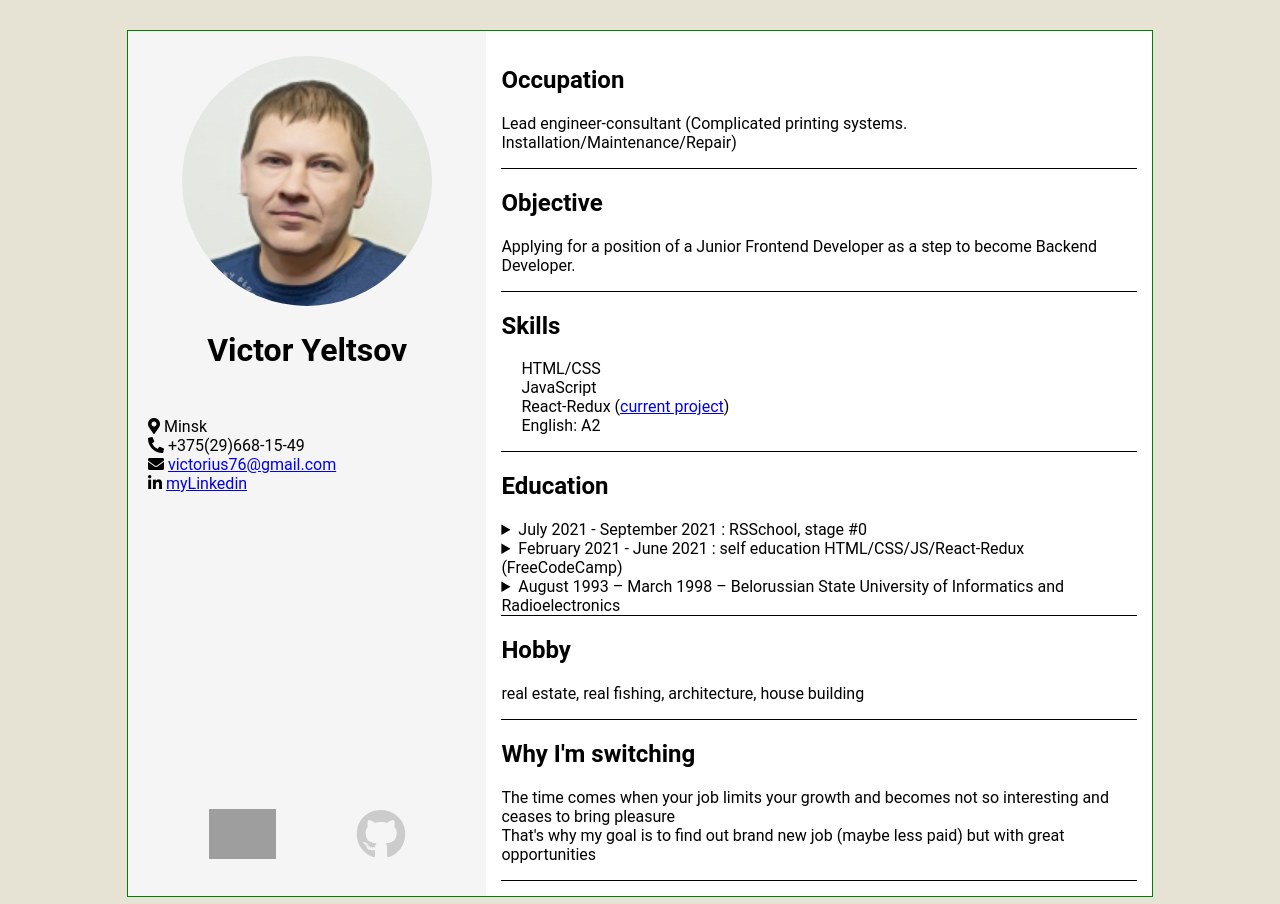
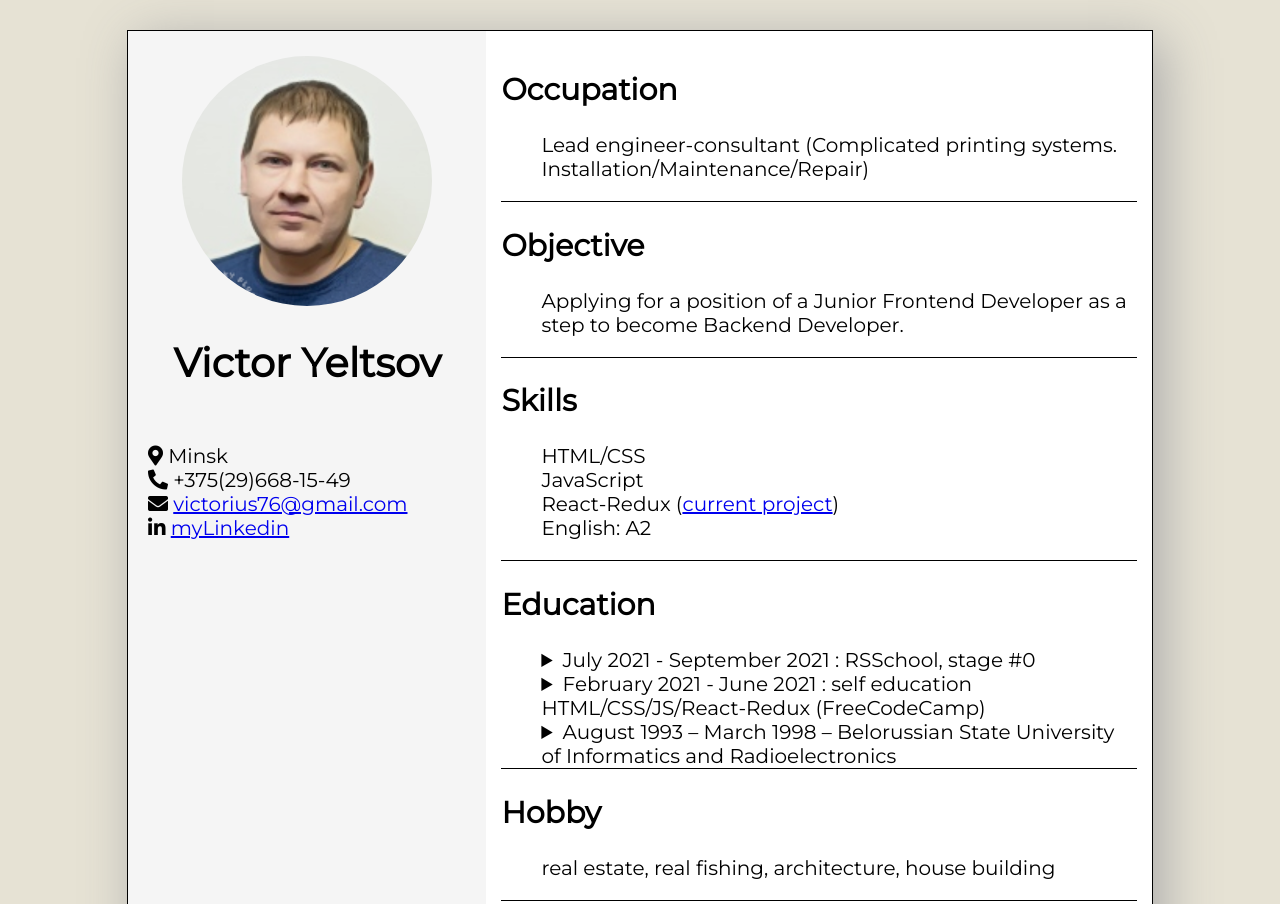
Before and after one commit to ViktarYeltsou/rsschool-cv2, a plain HTML site: page index.html in a window 1280 px wide. Shown: the top 904 px of the page. Drawn offline with Linux system fonts and the light colour scheme; grey boxes are pictures that could not be loaded.

Commit message:
fix: adaptivity

```diff
--- a/index.html
+++ b/index.html
@@ -7,7 +7,11 @@
 	<meta name="viewport" content="width=device-width, initial-scale=1.0">
 	<title>Victar Yeltsou CV</title>
 	<link rel="stylesheet" href="style.css" />
-	<!-- <link rel="stylesheet" href="https://use.fontawesome.com/releases/v5.6.1/css/all.css" /> -->
+	<link rel="preconnect" href="https://fonts.googleapis.com">
+	<link rel="preconnect" href="https://fonts.gstatic.com" crossorigin>
+	<link rel="preconnect" href="https://fonts.googleapis.com">
+	<link rel="preconnect" href="https://fonts.gstatic.com" crossorigin>
+	<link href="https://fonts.googleapis.com/css2?family=Montserrat&display=swap" rel="stylesheet">
 	<link rel="stylesheet" href="https://use.fontawesome.com/releases/v5.10.2/css/all.css" />
 </head>
 
@@ -33,15 +37,15 @@
 		<main>
 			<section class="occupation">
 				<h2>Occupation</h2>
-				<p>Lead engineer-consultant (Complicated printing systems. Installation/Maintenance/Repair)</p>
+				<p class="p-tab">Lead engineer-consultant (Complicated printing systems. Installation/Maintenance/Repair)</p>
 			</section>
 			<section class="objective">
 				<h2>Objective</h2>
-				<p>Applying for a position of a Junior Frontend Developer as a step to become Backend Developer.</p>
+				<p class="p-tab">Applying for a position of a Junior Frontend Developer as a step to become Backend Developer.</p>
 			</section>
 			<section class="skills">
 				<h2>Skills</h2>
-				<ul>
+				<ul class="p-tab">
 					<li>HTML/CSS</li>
 					<li>JavaScript</li>
 					<li>React-Redux (<a href="https://github.com/ViktarYeltsou/React01.git">current project</a>)</li>
@@ -72,11 +76,11 @@
 			</section>
 			<section class="hobby">
 				<h2>Hobby</h2>
-				<p>real estate, real fishing, architecture, house building</p>
+				<p class="p-tab">real estate, real fishing, architecture, house building</p>
 			</section>
 			<section class="reason-job">
 				<h2>Why I'm switching</h2>
-				<p>The time comes when your job limits your growth and becomes not so interesting and ceases to bring
+				<p class="p-tab">The time comes when your job limits your growth and becomes not so interesting and ceases to bring
 					pleasure<br>That's why my goal is to find out brand new job (maybe less paid) but with great opportunities</p>
 			</section>
 		</main>
--- a/style.css
+++ b/style.css
@@ -1,6 +1,8 @@
 body {
-  font-family: "Roboto", sans-serif;
+  /* font-family: "Roboto", sans-serif; */
   background-color: #e6e2d4;
+	font-family: 'Montserrat', sans-serif;
+	font-size: 20px;
 }
 
 .container {
@@ -8,7 +10,7 @@ body {
   /* height: 800px; */
   margin: 0 auto;
   background-color: white;
-  border: 1px solid #008000;
+  border: 1px solid #000000;
   display: grid;
   grid-template-areas:
     "header main"
@@ -20,6 +22,7 @@ body {
   /* grid-row-gap: 10px; */
   /* grid-column-gap: 10px; */
 	margin-top: 30px;
+	box-shadow: 10px 10px 50px #aaaaaa;
 }
 
 @media (max-width: 620px) {
@@ -67,6 +70,10 @@ main {
   grid-area: main;
   padding: 15px;
   /* border: 1px solid gray; */
+}
+
+details, .p-tab {
+	padding-left: 40px;
 }
 footer {
   /* border: 1px solid black; */
```
